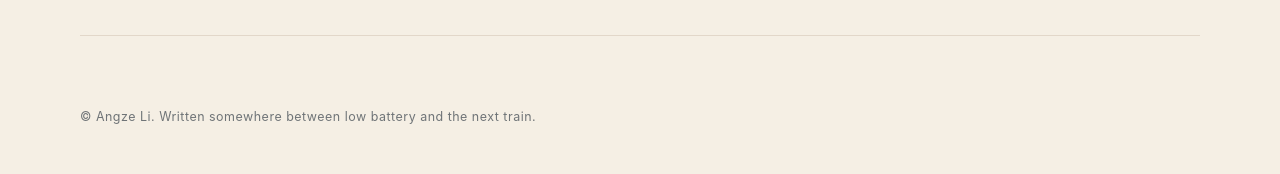
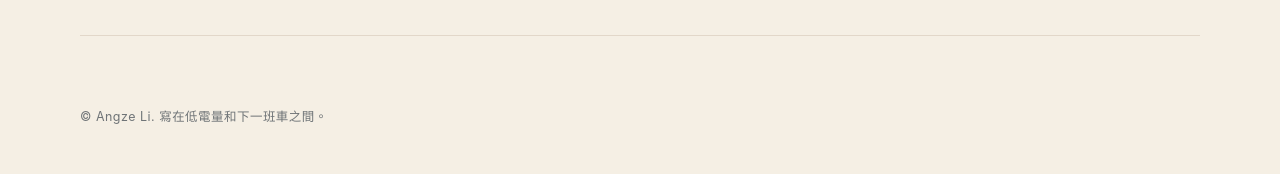
Before and after one commit to angzeli/next-second-sea, a Jekyll site: the page built from index.html, in a window 1280 px wide. Shown: the part 1794-1968 px from the top of the page. Built offline with Jekyll 4.4.1, drawn with Linux system fonts in a browser that asks for light colours.

Commit message:
Refine footer

```diff
--- a/_includes/footer.html
+++ b/_includes/footer.html
@@ -1,3 +1,3 @@
 <footer class="site-footer">
-  <p>© Angze Li. Written somewhere between low battery and the next train.</p>
+  <p>© Angze Li. 寫在低電量和下一班車之間。</p>
 </footer>
```
